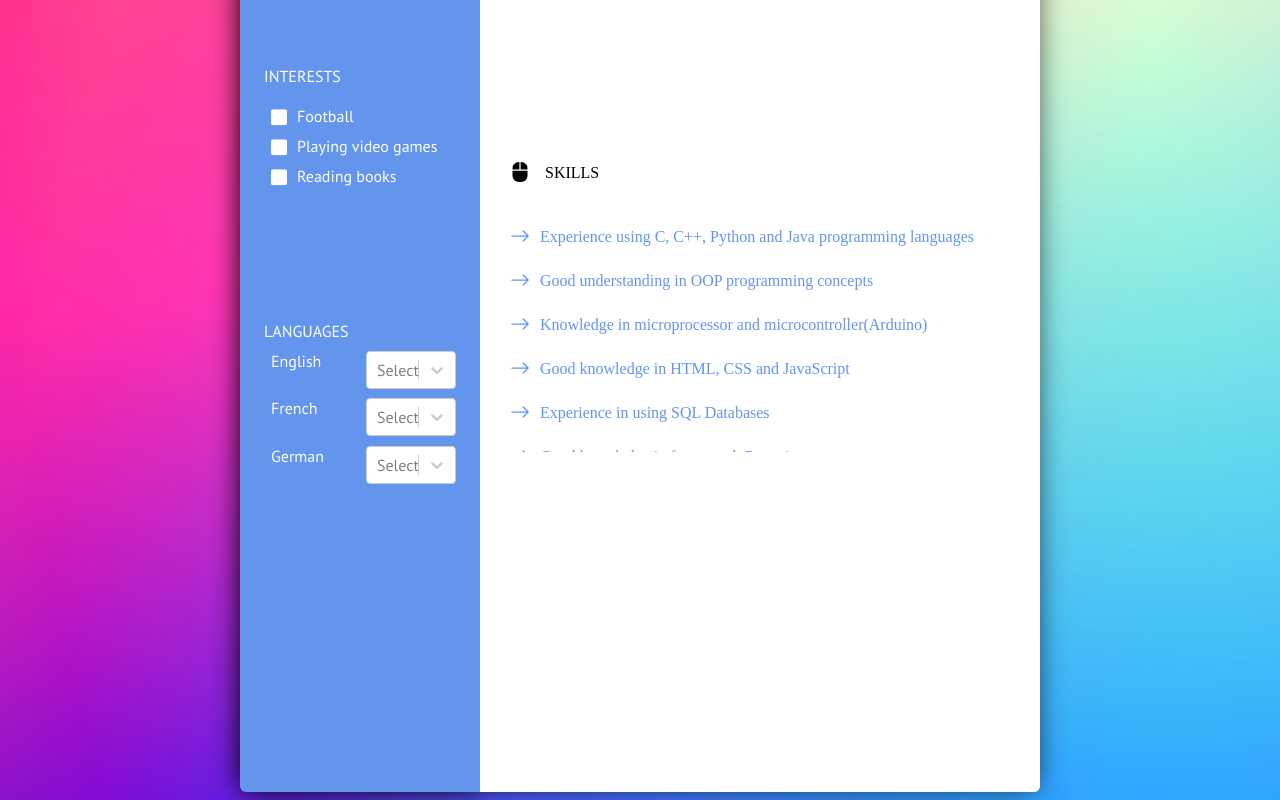
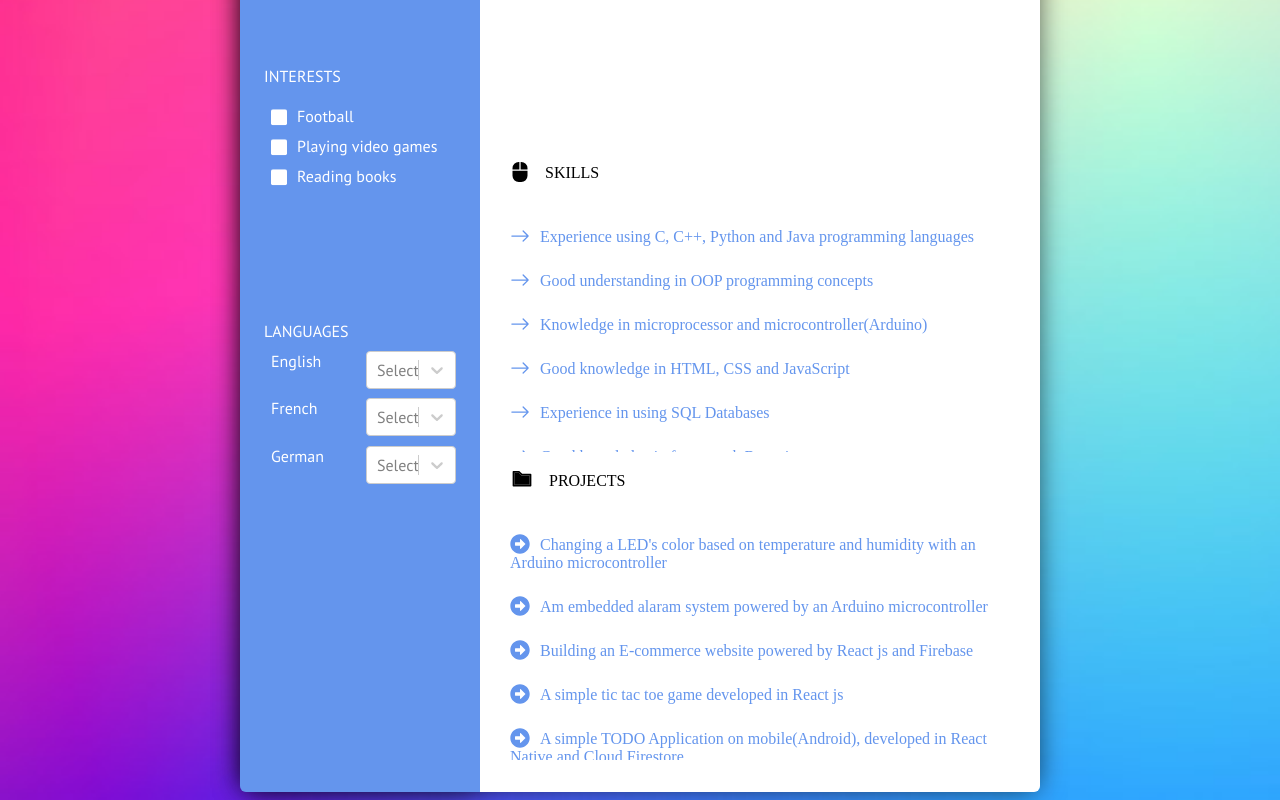
Before and after one commit to Riyokoo/CV-with-React, a React (Create React App) app: page / in a window 1280 px wide. Shown: the part 733-1533 px from the top of the page. Built offline with nearby package versions, Linux system fonts and the light colour scheme.

Commit message:
Added Prokects section

```diff
--- a/src/components/CV-Container/CV-Container.jsx
+++ b/src/components/CV-Container/CV-Container.jsx
@@ -4,6 +4,7 @@ import DescriptionSection from '../DescriptionSection/DescriptionSection';
 import WorkExperienceSection from '../WorkExperienceSection/WorkExperienceSection';
 import EducationSection from '../EducationSection/EducationSection';
 import SkillsSection from '../SkillsSection/SkillsSection';
+import ProjectsSection from '../ProjectsSection/ProjectsSection';
 
 export default class CvContainer extends React.Component {
 
@@ -19,6 +20,7 @@ export default class CvContainer extends React.Component {
                 <WorkExperienceSection></WorkExperienceSection>
                 <EducationSection></EducationSection>
                 <SkillsSection></SkillsSection>
+                <ProjectsSection></ProjectsSection>
 
 
 
--- /dev/null
+++ b/src/components/ProjectsSection/ProjectsSection.css
@@ -0,0 +1,70 @@
+.skills-container {
+  padding-left: 30px;
+  padding-top: 10px;
+  padding-right: 30px;
+}
+
+.skills-list {
+  margin-top: 20px;
+  overflow: scroll;
+  display: flex;
+  flex-direction: column;
+  height: 250px;
+}
+
+.period {
+  white-space: nowrap;
+  padding-top: 5px;
+
+  width: 100px;
+  font-size: 15px;
+}
+
+.skill-item {
+  display: flex;
+  flex-direction: row;
+  padding-top: 20px;
+}
+
+.skill-title {
+  display: flex;
+  flex-direction: column;
+  margin-left: 30px;
+}
+
+.skill-title-name {
+  color: #6495ed;
+}
+
+.projects-icon {
+  font-size: 20px;
+  transform: translateY(20%);
+  padding-right: 15px;
+  color: black;
+  text-shadow: 1px 1px 1px #ccc;
+  font-size: 1.5em;
+}
+
+.arrow-icon {
+  font-size: 20px;
+  transform: translateY(20%);
+  padding-right: 10px;
+}
+
+.skills-list::-webkit-scrollbar {
+  width: 12px; /* width of the entire scrollbar */
+}
+
+.skills-list::-webkit-scrollbar-track {
+  background: transparent; /* color of the tracking area */
+}
+
+.skills-list::-webkit-scrollbar-thumb {
+  background-color: black; /* color of the scroll thumb */
+  border-radius: 6px; /* roundness of the scroll thumb */
+  border: 1px inherit; /* creates padding around scroll thumb */
+}
+
+.description {
+  color: gray;
+}
--- /dev/null
+++ b/src/components/ProjectsSection/ProjectsSection.jsx
@@ -0,0 +1,67 @@
+import React from 'react'
+import './ProjectsSection.css';
+import { FaArrowAltCircleRight, FaArrowCircleRight } from 'react-icons/fa';
+import {AiTwotoneFolder} from 'react-icons/ai'
+
+export default class ProjectsSection extends React.Component{
+
+    render() {
+        return (
+            <div className="skills-container">
+
+                     <AiTwotoneFolder className = "projects-icon"></AiTwotoneFolder>
+                    <text className = "work-header">PROJECTS</text>
+
+                <div className = "skills-list">
+
+                    <div className = "skill-item">
+
+                        <text className="skill-title-name">
+                        <FaArrowAltCircleRight className = "arrow-icon"></FaArrowAltCircleRight>
+                            Changing a LED's color based on temperature and humidity with an Arduino microcontroller
+                        </text>
+                    </div>
+
+                     <div className = "skill-item">
+
+                        <text className="skill-title-name">
+                        <FaArrowAltCircleRight className = "arrow-icon"></FaArrowAltCircleRight>
+                            Am embedded alaram system powered by an Arduino microcontroller
+                        </text>
+                    </div>
+
+                     <div className = "skill-item">
+
+                        <text className="skill-title-name">
+                        <FaArrowAltCircleRight className = "arrow-icon"></FaArrowAltCircleRight>
+                            Building an E-commerce website powered by React js and Firebase
+
+                        </text>
+                    </div>
+
+                     <div className = "skill-item">
+
+                        <text className="skill-title-name">
+                        <FaArrowAltCircleRight className = "arrow-icon"></FaArrowAltCircleRight>
+                            A simple tic tac toe game developed in React js
+                        </text>
+                    </div>
+
+                    <div className = "skill-item">
+
+                        <text className="skill-title-name">
+                        <FaArrowAltCircleRight className = "arrow-icon"></FaArrowAltCircleRight>
+                            A simple TODO Application on mobile(Android), developed in React Native and Cloud Firestore
+                        </text>
+                    </div>
+
+
+
+               </div>
+
+
+            </div>
+        )
+    }
+
+}
```
Also changed, not shown: src/components/SkillsSection/SkillsSection.jsx (+0 -10 lines).
